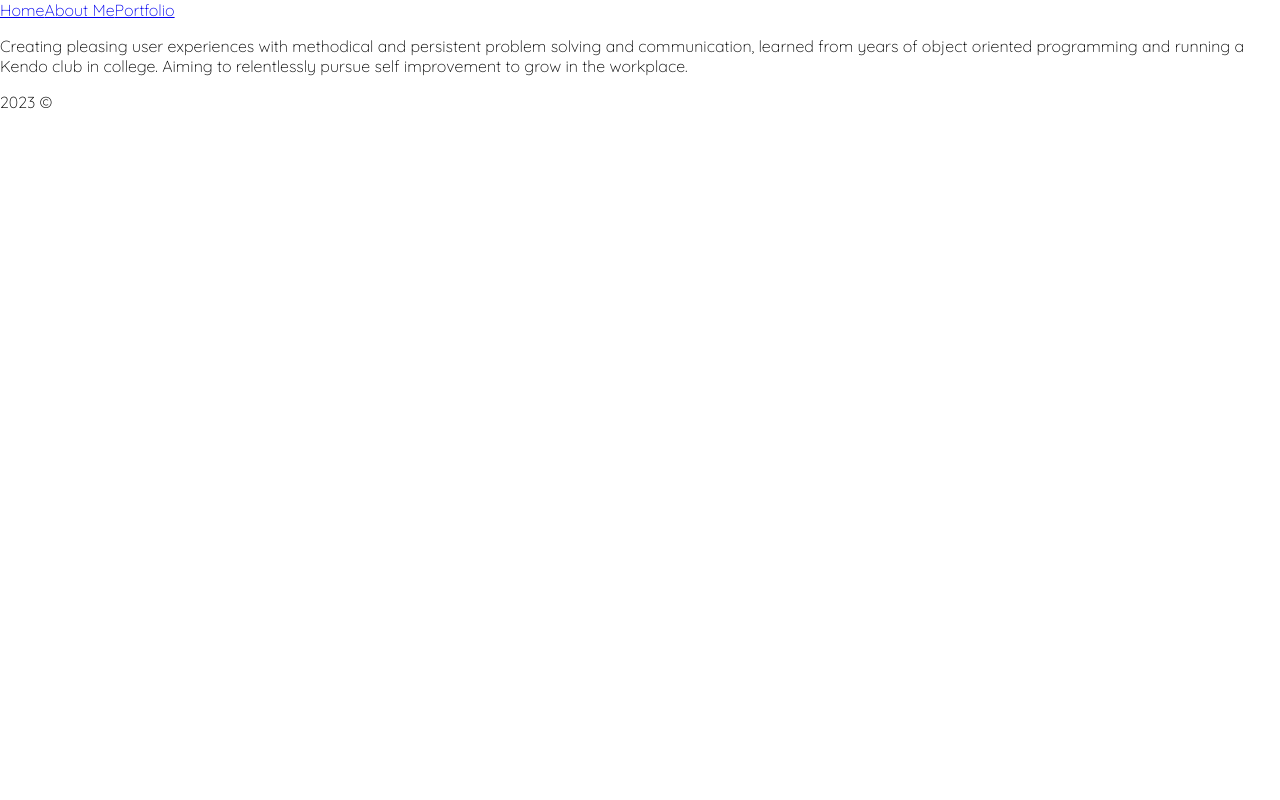
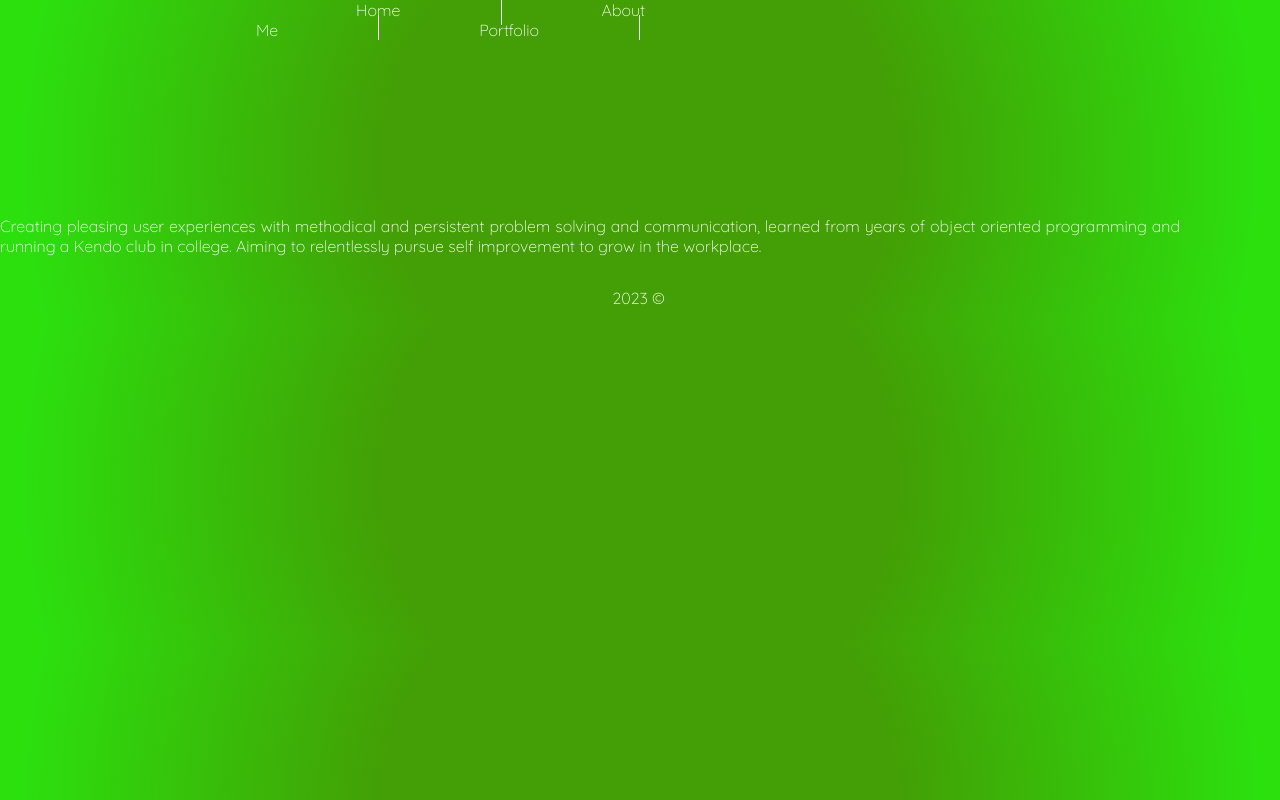
Before and after one commit to CrissCross56/personal-portfolio, a React (Create React App) app: page / in a window 1280 px wide. Built offline with nearby package versions, Linux system fonts and the light colour scheme.

Commit message:
added a nice radial gradient background, made most of the text white,centered and made larger the text in the about me section, added more links to the portfolio portion of the site

```diff
--- a/src/App.js
+++ b/src/App.js
@@ -7,11 +7,10 @@ import Portfolio from './screens/Portfolio';
 import NavBar from './components/NavBar';
 import Footer from './components/Footer';
 import styles from './CSS/Main.css'
-import navStyle from './CSS/NavBar.css'
 function App() {
   return (
     <>
-    <NavBar styles={navStyle}/>
+    <NavBar/>
       <Routes>
         <Route path="/" element={<Home/>}/>
         <Route path="/about" element={<AboutMe/>}/>
--- a/src/CSS/Main.css
+++ b/src/CSS/Main.css
@@ -1,2 +1,14 @@
 *{
-    font-family: 'Quicksand', sans-serif;}
+    font-family: 'Quicksand', sans-serif;
+    overflow: hidden;
+}
+
+body{
+    background: rgb(67,159,5);
+    background: radial-gradient(circle, rgba(67,159,5,1) 39%, rgba(44,224,14,1) 94%, rgba(44,224,14,1) 99%);
+}
+
+a:visited{
+    text-decoration: none;
+    color: White;
+}
--- a/src/CSS/NavBar.css
+++ /dev/null
@@ -1,4 +0,0 @@
-.navDiv{
-    display: flex;
-    align-items: center;
-}
--- /dev/null
+++ b/src/CSS/test.module.css
@@ -0,0 +1,69 @@
+.navdiv, .bio{
+    display: grid;
+}
+.bio{
+    margin-right: 100px;
+}
+.navdiv{
+
+    grid-template-columns: repeat(5, 1fr);
+    grid-template-rows: repeat(5, 1fr);
+    grid-column-gap: 0px;
+    grid-row-gap: 0px;
+}
+.links{
+    /* align-content: center;
+    display: flex;
+    justify-content: space-around; */
+    grid-area: 1 / 2 / 2 / 5;
+}
+.links a{
+    border-left: 1x solid white;
+    border-right: 1px solid white;
+    text-decoration: none;
+    background-color: none;
+    color: white;
+    padding-left: 100px;
+    padding-right: 100px;
+    padding-top: 5px;
+    padding-bottom: 5px;
+}
+.links a:visited{
+    text-decoration: none;
+    color: White;
+}
+.links a:hover{
+    color: black;
+    background-color: white;
+}
+
+.footer{
+
+    width: 55px;
+    height: 50px;
+    /* margin-right: 50%;
+    margin-left: 50%; */
+    margin: 0 auto;
+
+}
+
+.text, .intro{
+    text-align: justify;
+    color: white;
+}
+
+.intro{
+    font-size: 200%;
+    margin-right: 500px;
+    padding-left: 50px;
+}
+.img{
+    -webkit-box-shadow: 6px 4px 22px 0px rgba(0,0,0,0.75);
+    -moz-box-shadow: 6px 4px 22px 0px rgba(0,0,0,0.75);
+    box-shadow: 6px 4px 22px 0px rgba(0,0,0,0.75);
+    border-radius: 50%;
+    width:25%;
+    height: 50%;
+    float: left;
+    margin-left: 100px;
+}
--- a/src/components/Bio.jsx
+++ b/src/components/Bio.jsx
@@ -1,7 +1,10 @@
+import styles from "../CSS/test.module.css"
+import pic from "../assets/grant.jpg"
 export default function Bio(){
     return(
         <div>
-            <p>Hi, I'm Grant Terdoslavich, an NYC dev</p>
+            <img src={pic} className={styles.img}/>
+            <p className={styles.intro}>Hi, I'm Grant Terdoslavich, an NYC dev. With knowledge of webdev fundamentals, such as HTML,CSS,JS, and frameworks like React, I aim to create interactive user experiences with my work.</p>
         </div>
     )
 }
--- a/src/components/BrandStatement.jsx
+++ b/src/components/BrandStatement.jsx
@@ -1,8 +1,9 @@
 import { motion } from "framer-motion"
+import styles from "../CSS/test.module.css"
 export default function BrandStatement(){
     return(
-        <div>
-            <p>Creating pleasing user experiences with methodical and persistent problem solving and communication, learned from years of object oriented programming and running a Kendo club in college. Aiming to relentlessly pursue self improvement to grow in the workplace.
+        <div className={styles.bio}>
+            <p className={styles.text}>Creating pleasing user experiences with methodical and persistent problem solving and communication, learned from years of object oriented programming and running a Kendo club in college. Aiming to relentlessly pursue self improvement to grow in the workplace.
             </p>
         </div>
     )
--- a/src/components/Footer.jsx
+++ b/src/components/Footer.jsx
@@ -1,7 +1,8 @@
+import styles from '../CSS/test.module.css'
 export default function Footer(){
     return(
-        <div>
-            <p>2023 ©</p>
+        <div className={styles.footer}>
+            <p className={styles.text}>2023 ©</p>
         </div>
     )
 }
--- a/src/components/NavBar.jsx
+++ b/src/components/NavBar.jsx
@@ -1,12 +1,16 @@
 import { NavLink } from "react-router-dom";
+import styles from '../CSS/test.module.css'
 
 export default function NavBar(){
     return(
 
-            <div className="navDiv">
-                <NavLink to="/" activeClassName="selected">Home</NavLink>
-                <NavLink to="/about">About Me</NavLink>
-                <NavLink to="/portfolio" >Portfolio</NavLink>
+            <div className={styles.navdiv}>
+                <div className={styles.links}>
+                    <NavLink  to="/" >Home</NavLink>
+                    <NavLink to="/about">About Me</NavLink>
+                    <NavLink  to="/portfolio" >Portfolio</NavLink>
+                </div>
+
             </div>
 
     )
--- a/src/components/Project.jsx
+++ b/src/components/Project.jsx
@@ -1,8 +1,10 @@
 import { motion } from "framer-motion";
+import styles from "../CSS/test.module.css"
 export default function Project(){
     return(
         <motion.div>
-            <p>Project goes here</p>
+            <p><span className={styles.text}> My first porject at General assembly, a game of hangman <a href="https://classroomhangman.netlify.app/">https://classroomhangman.netlify.app/</a></span></p>
+            <p><span>The first group porject I worked on at General Assembly, a deck builder website where users can build <a href="https://banana-bunch-digi-deck.netlify.app/cardsets"></a></span></p>
         </motion.div>
     )
 }
```
Also changed, not shown: 1 other file (tests, documents, lock files or other folders).
